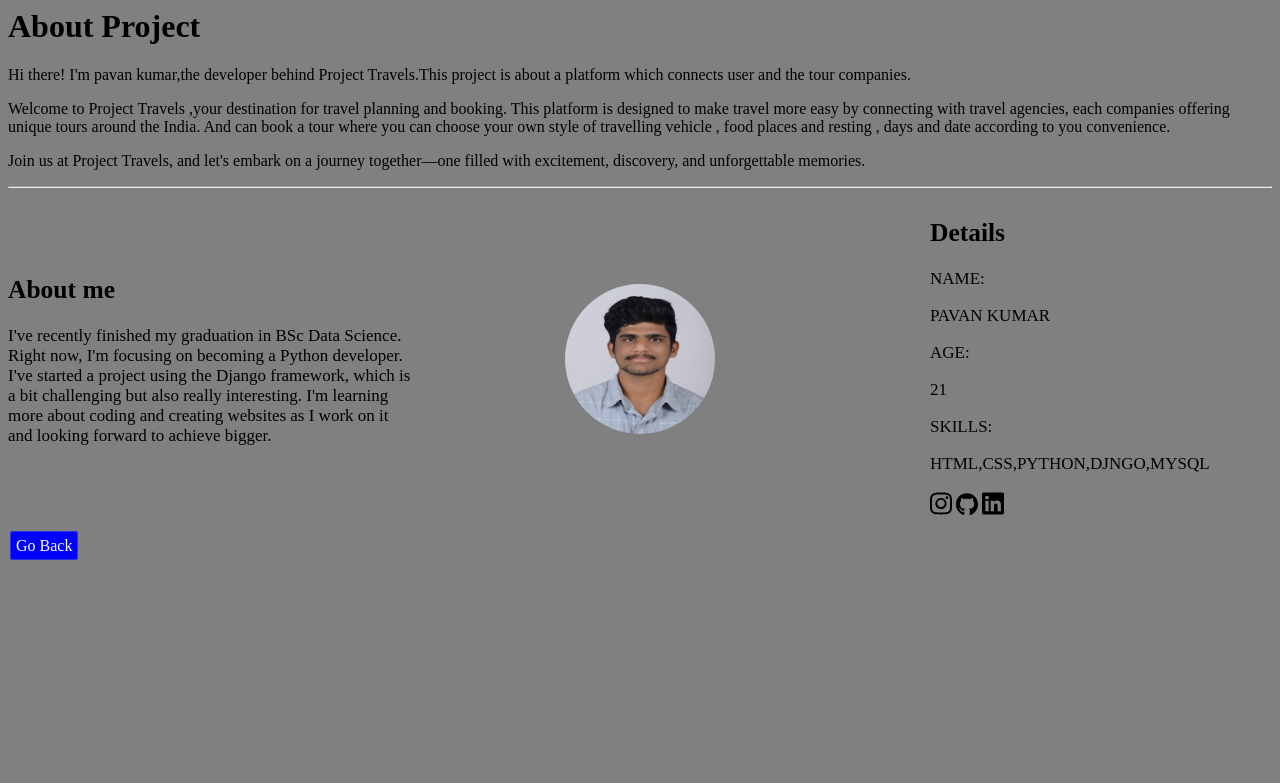
After one commit to vpavan2105/travels, a Django app: page /about/ in a window 1280 px wide. The commit adds this page. Shown: the top 783 px of the page. Run offline with Django 4.2, Linux system fonts and the light colour scheme; a user stored in the database is signed in.

Commit message:
modified

```diff
--- /dev/null
+++ b/TRAVELS/items/templates/items/about.html
@@ -0,0 +1,51 @@
+<doctype html>
+    <html>
+
+      <head>
+        <style>
+          .links    {text-decoration:none;border:1px solid rgb(51,51,225);border-radius:3px;padding:5px;color:white;background-color:blue;margin:2px}
+
+          .about {display:grid;grid-template-columns:32% 32% 32%;justify-content:space-between;justify-items: center;align-items: center;font-size:17px}
+          @media only screen and (max-width:600px) {
+            .about {display:grid;grid-template-columns:100%;justify-content:space-between;justify-items: center;align-items: center;font-size:17px}
+          }
+        </style>
+      </head>
+      <body style="background-color:grey">
+          <h1>About Project</h1>
+          <p>Hi there! I'm pavan kumar,the developer behind Project Travels.This project is about a platform which connects user and the tour companies.</p>
+          <p>Welcome to Project Travels ,your destination for travel planning and booking. This platform is designed to make travel more easy by connecting with travel agencies, each companies offering unique tours around the India. And can book a tour where you can choose your own style of travelling vehicle , food places and resting , days and date according to you convenience.</p>
+          <p>Join us at Project Travels, and let's embark on a journey together—one filled with excitement, discovery, and unforgettable memories.</p>
+          <hr>
+
+        <div class="about">
+          <div>
+              <h2>About me</h2>
+              <p>I've recently finished my graduation in BSc Data Science. Right now, I'm focusing on becoming a Python developer. I've started a project using the Django framework, which is a bit challenging but also really interesting. I'm learning more about coding and creating websites as I work on it and looking forward to achieve bigger.</p>
+          </div>
+          <div>
+              {%load static%}
+              <img src="{%static "items/profile.jpg" %}" style="width:150px;height:150px;border-radius:125px">
+          </div>
+          <div>
+              <h2>Details</h2>
+              <div>
+                  <p>NAME:<p>
+                    <p>PAVAN KUMAR</p>
+                  <p>AGE:<p>
+                    <p>21</p>
+                  <p>SKILLS:<p>
+                    <p>HTML,CSS,PYTHON,DJNGO,MYSQL</p>
+              </div>
+              <div>
+                  <a href="https://www.instagram.com/itz_me_pavan122/"><img src="{%static "items/instagram.svg"%}" style="width:22px;"></a>
+
+                  <a href="https://github.com/vpavan2105"><img src="{%static "items/github.svg"%}" style="width:22px; "></a>
+
+                  <a href="https://www.linkedin.com/in/pavankumar25/"><img src="{%static "items/linkedin.svg"%}" style="width:22px ;"></a>
+              </div>
+          </div>
+        </div>
+            <p><a href='/' class="links">Go Back</a></p>
+      </body>
+    </html>
--- a/TRAVELS/items/templates/items/route.html
+++ b/TRAVELS/items/templates/items/route.html
@@ -1,14 +1,12 @@
 {%extends 'items/base.html' %}
 {%block content%}
-<center style="border:2px solid black;background-color:rgba(51,51,225,0.5);font-family"><h1>Details<h1></center>
+    <center class="center"><h1>Details<h1></center>
         <div class="details">
         <h1>AGENCY ID:{{des.id}}</h1>
         <h1>DESTINATION ID:{{des.destination_id}}</h1>
         <h1>AGENCY NAME:{{des.name}}</h1>
         <h1>DESTINATION:{{des.travel}}</h1>
     </div>
-
-
 
     <hr>
     {%load static%}
@@ -182,6 +180,7 @@
             </div>
 
             {%endif%}
+            <p><a href='/agencies/' class="links">Go Back</a></p>
 
     <div>
 {%endblock content%}
--- a/TRAVELS/items/urls.py
+++ b/TRAVELS/items/urls.py
@@ -1,11 +1,12 @@
 from django.urls import path
-from .views import registration_view,login_view,logout_view,home_view,booking_view,agency_view,route_view
+from .views import registration_view,login_view,logout_view,home_view,booking_view,agency_view,route_view,about_view
 
 urlpatterns=[
     path('',home_view),
     path('agencies/',agency_view),
     path('booking/',booking_view),
     path('route/<int:id>',route_view),
+    path('about/',about_view),
     path('register/',registration_view),
     path('accounts/login/',login_view),
     path('login/',login_view),
--- a/TRAVELS/items/views.py
+++ b/TRAVELS/items/views.py
@@ -7,7 +7,7 @@ from django.contrib.auth import login,logout
 from django.contrib.auth.decorators import login_required
 from django.contrib.auth.forms import UserCreationForm,AuthenticationForm
 
-@login_required
+
 def home_view(request):
     content=True
     content1=True
@@ -74,8 +74,10 @@ def route_view(request,id=None):
         context['des']=des
 
         return render(request,'items/route.html',context=context)
-
-
+@login_required
+def about_view(request):
+    context={}
+    return render(request,'items/about.html',context)
 
 def registration_view(request):
     user=UserCreationForm(request.POST or None)
```
Also changed, not shown: TRAVELS/items/templates/items/agencies.html (+11 -10 lines), TRAVELS/items/templates/items/base.html (+23 -21 lines), TRAVELS/items/templates/items/booking.html (+7 -4 lines), TRAVELS/items/templates/items/login.html (+6 -4 lines), TRAVELS/items/templates/items/logout.html (+5 -3 lines), TRAVELS/items/templates/items/registration.html (+4 -4 lines), TRAVELS/db.sqlite3, TRAVELS/items/static/items/profile.jpg (added). Lines whose indentation alone changed are shown as unchanged.
